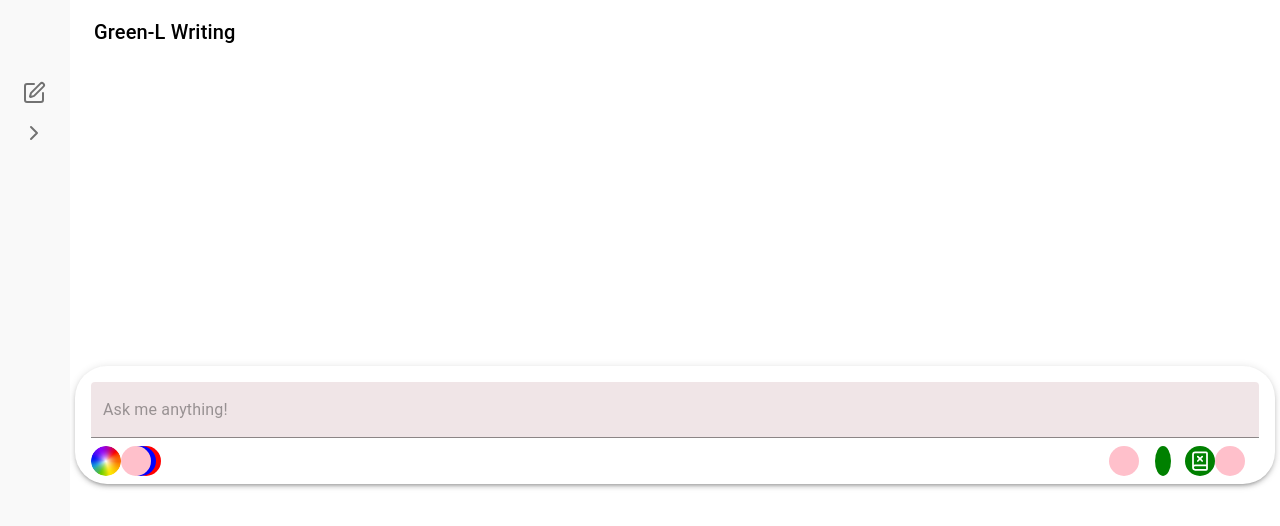
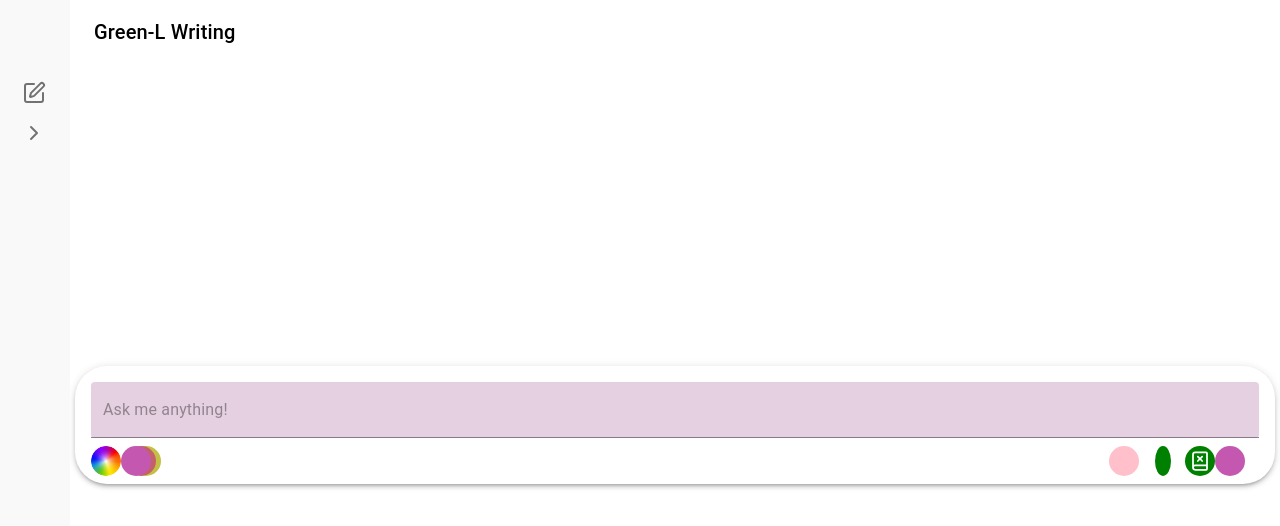
Before and after one commit to UtkuOzyurt010/LLMChatVite, a React (Vite) app in the folder llm_chat_vite/: page / in a window 1280 px wide. Shown: the top 526 px of the page. Built offline with nearby package versions, Linux system fonts and the light colour scheme; some icons are missing.

Commit message:
color improvements
-all generated colors now have their saturation rescaled between 0 and 68 if they exceed 68
-changed starting colors to lower saturation

```diff
--- a/llm_chat_vite/src/controllers/ColorController.tsx
+++ b/llm_chat_vite/src/controllers/ColorController.tsx
@@ -6,11 +6,15 @@ export function useColorController() {
 
   const contextController = useContextController()
 
-  type Color = { r: number; g: number; b: number; a?: number };
+  type Color = { r: number; g: number; b: number;};
   type HSL = {h: number, s: number, l: number}
 
-  const hslToRgb = (h: number, s: number, l: number): Color => {
+  const hslToRgb = (hsl: HSL): Color => {
     // h,s,l: [0,1]
+    let h = hsl.h
+    let s = hsl.s
+    let l = hsl.l
+
     let r: number, g: number, b: number;
 
     if (s === 0) {
@@ -33,8 +37,11 @@ export function useColorController() {
     return { r: Math.round(r * 255), g: Math.round(g * 255), b: Math.round(b * 255) };
   }
 
-  const rgbToHsl = (r: number, g: number, b: number): HSL => {
+  const rgbToHsl = (color: Color): HSL => {
     // Convert r, g, b from [0,255] to [0,1]
+    let r = color.r
+    let g = color.g
+    let b = color.b
     r /= 255;
     g /= 255;
     b /= 255;
@@ -67,6 +74,14 @@ export function useColorController() {
     return { h, s, l }; // h, s, l ∈ [0,1]
   };
 
+  const colorToHex = (color: Color) : string => {
+    const toHex = (n: number): string => {
+      const clamped = Math.max(0, Math.min(255, Math.round(n)));
+      return clamped.toString(16).padStart(2, '0');
+    };
+    return `#${toHex(color.r)}${toHex(color.g)}${toHex(color.b)}`;
+  }
+
   const getRandomDarkColor = (r: number, g: number, b: number) : string => {
     const brightness = 0.299 * r + 0.587 * g + 0.114 * b;
     if (brightness <= BRIGHTNESS_THRESHOLD) {
@@ -81,6 +96,15 @@ export function useColorController() {
       return `#${[r, g, b].map(x => x.toString(16).padStart(2, '0')).join('')}`
   }
 
+   const getRandomColor = () : Color => {
+    return(
+      {
+        r: Math.floor(Math.random() * 256),
+        g: Math.floor(Math.random() * 256),
+        b: Math.floor(Math.random() * 256),
+      }
+    )
+  }
 
   const getColorDistance = (c1 : string, c2 : string) => {
     const [r1, g1, b1] = c1.match(/\w\w/g)!.map(x => parseInt(x, 16))
@@ -93,20 +117,24 @@ export function useColorController() {
   }
 
   const getDistinctColor = () => {
-    let newColor : string
+    let newColorHex : string
     let attempts = 0
     const usedColors : string[] = getUsedColors()
     do {
-      const randomNum = Math.floor(Math.random() * 0xffffff)
-      const hexString = randomNum.toString(16).padStart(6, '0')
-      newColor = `#${hexString}`
+      let newRGBA : Color = getRandomColor()
+      let newHSL : HSL = rgbToHsl(newRGBA)
+      if(newHSL.s > 68) {
+        newHSL.s = (newHSL.s / 100) * 68
+        newRGBA = hslToRgb(newHSL)
+      }
+      newColorHex = colorToHex(newRGBA)
       attempts++
     } while (
-      usedColors.some(c => getColorDistance(c, newColor) < MIN_DISTANCE) &&
+      usedColors.some(c => getColorDistance(c, newColorHex) < MIN_DISTANCE) &&
       attempts < 100
     )
-    usedColors.push(newColor)
-    return newColor
+    usedColors.push(newColorHex)
+    return newColorHex
   }
 
   const getUsedColors = () : string[] =>
@@ -115,9 +143,37 @@ export function useColorController() {
     return usedColors
   }
 
+  //to use in AppProvider, without context-based usedColors that causes a circular
+  // const initColors = (amount : number) : string[] =>
+  // {
+  //   const usedColors : string[] = []
+
+  //   let newColorHex : string
+  //   let attempts = 0
+  //   for(let i = 0; i < amount; i++)
+  //   {
+  //     do {
+  //       let newRGBA : Color = getRandomColor()
+  //       let newHSL : HSL = rgbToHsl(newRGBA)
+  //       if(newHSL.s > 50) {
+  //         newHSL.s = (newHSL.s / 100) * 50
+  //         newRGBA = hslToRgb(newHSL)
+  //       }
+  //       newColorHex = colorToHex(newRGBA)
+  //       attempts++
+  //     } while (
+  //       usedColors.some(c => getColorDistance(c, newColorHex) < MIN_DISTANCE) &&
+  //       attempts < 100
+  //     )
+  //     usedColors.push(newColorHex)
+  //   }
+  //   return usedColors
+  // }
+
   return{
       getDistinctColor,
-      getRandomDarkColor
+      getRandomDarkColor,
+      //initColors
     }
 
 }
--- a/llm_chat_vite/src/pages/ChatPage/shared/ChatInputBox/ChatInputSettings/ChatInputSettings.tsx
+++ b/llm_chat_vite/src/pages/ChatPage/shared/ChatInputBox/ChatInputSettings/ChatInputSettings.tsx
@@ -12,6 +12,7 @@ export const ChatInputSettings = ({text, setText} : {text : string, setText : Di
 
   buttons.push(
     <Box
+      key="settings-icon"
       sx={{position: "relative", display: "inline-flex", alignItems: "center", justifyContent: "center"}}
     >
       <Box
@@ -23,7 +24,7 @@ export const ChatInputSettings = ({text, setText} : {text : string, setText : Di
         }}
       />
       <SettingsIcon
-        key="settings-icon"
+        //key="settings-icon"
         sx={{
           //zIndex: 10,
           position: "absolute",
--- a/llm_chat_vite/src/utils/AppProvider.tsx
+++ b/llm_chat_vite/src/utils/AppProvider.tsx
@@ -1,25 +1,26 @@
 import React from "react";
 import { AppContext } from "./AppContext";
-import { useLocalStorage } from "./useLocalStorage";
 import { createContext, type Context } from "../models/Context";
 import { createSession, type Session } from "../models/Session";
 
+import { useLocalStorage } from "./useLocalStorage";
+
 function initContexts(): Context[] {
   return [
-    createContext("#FFC0CB"), // pink
-    createContext("#0000FF"), // blue
-    createContext("#FF0000"), // red
-    createContext("#008000"), // green
-    createContext("#000000"), // black
-    createContext("#A52A2A"), // brown
+    createContext("#C458B1"),
+    createContext("#C4606C"),
+    createContext("#C4C045"),
+    createContext("#83C451"),
+    createContext("#64C47C"),
+    createContext("#7AC4B8"),
   ];
 }
 
 function initContexts2(): Context[] {
   return [
-    createContext("#FFA500"), // orange
-    createContext("#FFFF00"), // yellow
-    createContext("#800080"), // purple
+    createContext("#97C1C4"),
+    createContext("#A2A1C4"),
+    createContext("#C4AA89")
   ];
 }
 
```
